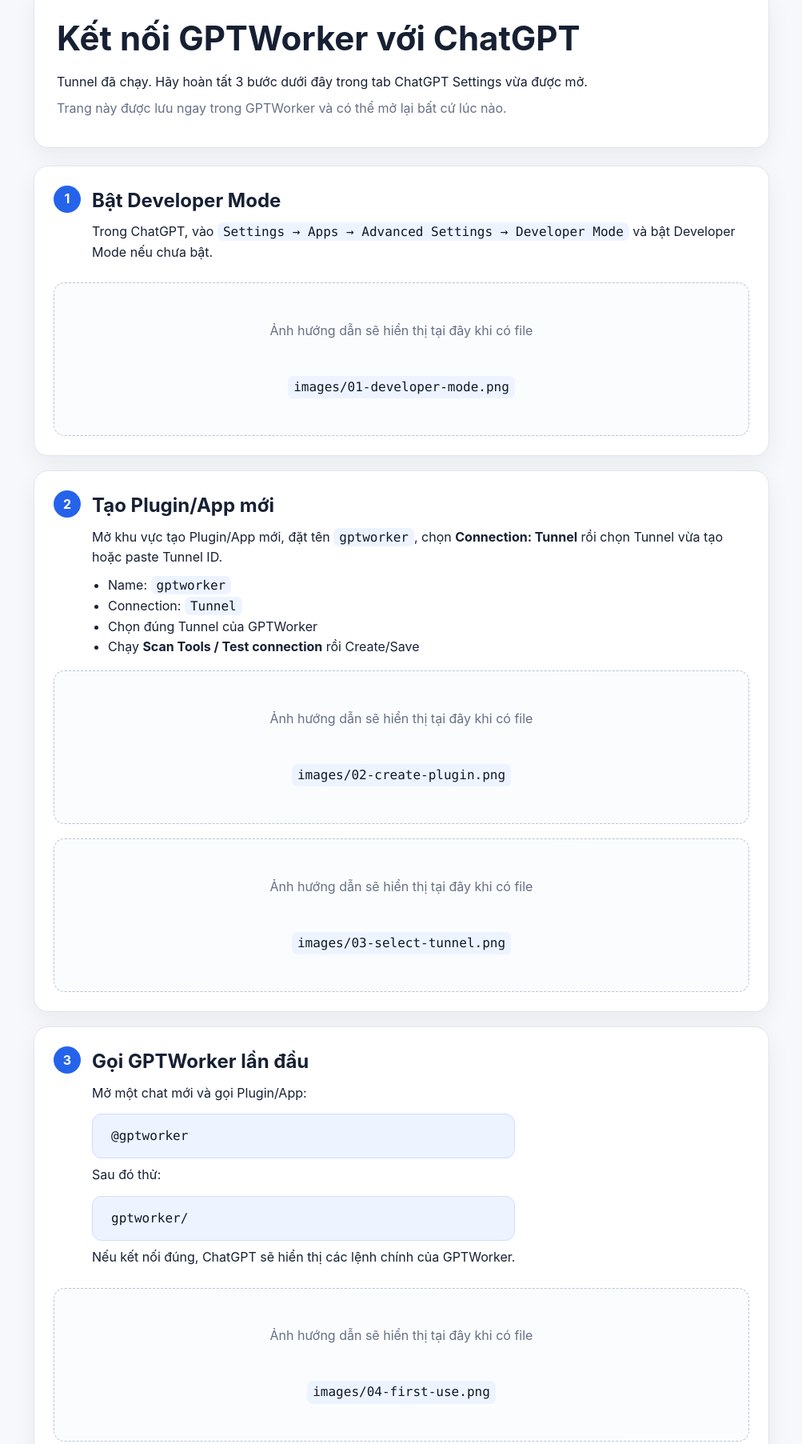
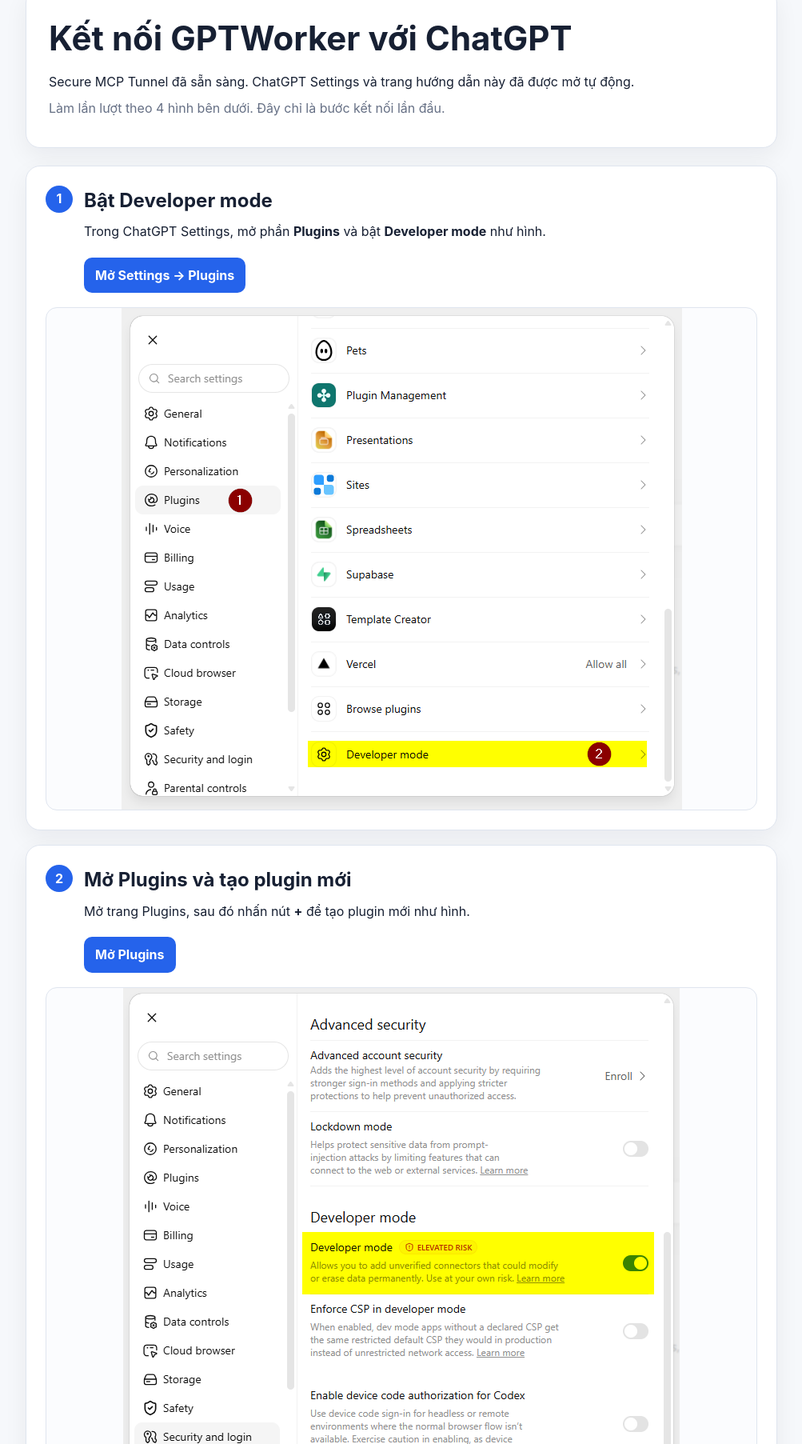
Before and after one commit to thebimhouseinfo-sudo/chatgpt-local-worker, a website: page docs/setup-guide/index.html in a window 1280 px wide. Shown: the part 54-1859 px from the top of the page at 80% size, without its empty margins (138-1141 px from the left). Drawn offline with Linux system fonts and the light colour scheme.

Commit message:
Use uploaded setup screenshots and Plugins URL (#35)
* Use uploaded setup screenshots in visual guide

* Open current ChatGPT Plugins settings after tunnel setup

* Align setup image manifest with uploaded screenshots

* Update README for current Plugins setup flow

* Preserve setup screenshot natural sizes

```diff
--- a/docs/setup-guide/index.html
+++ b/docs/setup-guide/index.html
@@ -25,7 +25,7 @@
       color: var(--text);
       line-height: 1.55;
     }
-    main { max-width: 960px; margin: 0 auto; padding: 40px 20px 72px; }
+    main { max-width: 980px; margin: 0 auto; padding: 40px 20px 72px; }
     .hero, .step, .done {
       background: var(--panel);
       border: 1px solid var(--line);
@@ -51,14 +51,30 @@
       padding: 2px 7px;
       border-radius: 7px;
     }
+    .button {
+      display: inline-block;
+      margin-top: 12px;
+      padding: 10px 14px;
+      border-radius: 10px;
+      background: var(--accent);
+      color: #fff;
+      text-decoration: none;
+      font-weight: 650;
+    }
     .shot {
       margin-top: 18px;
-      border: 1px dashed #b8c3d6;
+      border: 1px solid var(--line);
       border-radius: 14px;
       background: #fbfcfe;
       overflow: hidden;
     }
-    .shot img { width: 100%; display: block; }
+    .shot img {
+      display: block;
+      width: auto;
+      max-width: 100%;
+      height: auto;
+      margin: 0 auto;
+    }
     .shot .placeholder {
       min-height: 190px;
       display: grid;
@@ -83,23 +99,22 @@
 <main>
   <section class="hero">
     <h1>Kết nối GPTWorker với ChatGPT</h1>
-    <p>Tunnel đã chạy. Hãy hoàn tất 3 bước dưới đây trong tab ChatGPT Settings vừa được mở.</p>
-    <p class="muted">Trang này được lưu ngay trong GPTWorker và có thể mở lại bất cứ lúc nào.</p>
+    <p>Secure MCP Tunnel đã sẵn sàng. ChatGPT Settings và trang hướng dẫn này đã được mở tự động.</p>
+    <p class="muted">Làm lần lượt theo 4 hình bên dưới. Đây chỉ là bước kết nối lần đầu.</p>
   </section>
 
   <section class="step">
     <div class="step-head">
       <div class="num">1</div>
       <div>
-        <h2>Bật Developer Mode</h2>
-        <p>Trong ChatGPT, vào <span class="path">Settings → Apps → Advanced Settings → Developer Mode</span> và bật Developer Mode nếu chưa bật.</p>
+        <h2>Bật Developer mode</h2>
+        <p>Trong ChatGPT Settings, mở phần <strong>Plugins</strong> và bật <strong>Developer mode</strong> như hình.</p>
+        <a class="button" href="https://chatgpt.com/#settings/Plugins" target="_blank" rel="noreferrer">Mở Settings → Plugins</a>
       </div>
     </div>
     <div class="shot">
-      <img src="images/01-developer-mode.png" alt="Bật Developer Mode trong ChatGPT" onerror="this.style.display='none';this.nextElementSibling.style.display='grid'">
-      <div class="placeholder" style="display:none">
-        Ảnh hướng dẫn sẽ hiển thị tại đây khi có file<br><code>images/01-developer-mode.png</code>
-      </div>
+      <img src="images/1.png" alt="Bật Developer mode trong ChatGPT Settings" onerror="this.style.display='none';this.nextElementSibling.style.display='grid'">
+      <div class="placeholder" style="display:none">Không tìm thấy <code>images/1.png</code></div>
     </div>
   </section>
 
@@ -107,27 +122,14 @@
     <div class="step-head">
       <div class="num">2</div>
       <div>
-        <h2>Tạo Plugin/App mới</h2>
-        <p>Mở khu vực tạo Plugin/App mới, đặt tên <code>gptworker</code>, chọn <strong>Connection: Tunnel</strong> rồi chọn Tunnel vừa tạo hoặc paste Tunnel ID.</p>
-        <ul>
-          <li>Name: <code>gptworker</code></li>
-          <li>Connection: <code>Tunnel</code></li>
-          <li>Chọn đúng Tunnel của GPTWorker</li>
-          <li>Chạy <strong>Scan Tools / Test connection</strong> rồi Create/Save</li>
-        </ul>
+        <h2>Mở Plugins và tạo plugin mới</h2>
+        <p>Mở trang Plugins, sau đó nhấn nút <strong>+</strong> để tạo plugin mới như hình.</p>
+        <a class="button" href="https://chatgpt.com/plugins" target="_blank" rel="noreferrer">Mở Plugins</a>
       </div>
     </div>
     <div class="shot">
-      <img src="images/02-create-plugin.png" alt="Tạo Plugin hoặc App gptworker" onerror="this.style.display='none';this.nextElementSibling.style.display='grid'">
-      <div class="placeholder" style="display:none">
-        Ảnh hướng dẫn sẽ hiển thị tại đây khi có file<br><code>images/02-create-plugin.png</code>
-      </div>
-    </div>
-    <div class="shot">
-      <img src="images/03-select-tunnel.png" alt="Chọn Secure MCP Tunnel" onerror="this.style.display='none';this.nextElementSibling.style.display='grid'">
-      <div class="placeholder" style="display:none">
-        Ảnh hướng dẫn sẽ hiển thị tại đây khi có file<br><code>images/03-select-tunnel.png</code>
-      </div>
+      <img src="images/2.png" alt="Mở Plugins và nhấn nút cộng để tạo plugin mới" onerror="this.style.display='none';this.nextElementSibling.style.display='grid'">
+      <div class="placeholder" style="display:none">Không tìm thấy <code>images/2.png</code></div>
     </div>
   </section>
 
@@ -135,25 +137,43 @@
     <div class="step-head">
       <div class="num">3</div>
       <div>
-        <h2>Gọi GPTWorker lần đầu</h2>
-        <p>Mở một chat mới và gọi Plugin/App:</p>
-        <div class="callout"><code>@gptworker</code></div>
-        <p>Sau đó thử:</p>
-        <div class="callout"><code>gptworker/</code></div>
-        <p>Nếu kết nối đúng, ChatGPT sẽ hiển thị các lệnh chính của GPTWorker.</p>
+        <h2>Tạo plugin GPTWorker</h2>
+        <p>Điền thông tin theo hình và kết nối plugin với Secure MCP Tunnel vừa tạo.</p>
+        <ul>
+          <li>Name: <code>gptworker</code></li>
+          <li>Connection: <code>Tunnel</code></li>
+          <li>Chọn đúng Tunnel của GPTWorker hoặc paste Tunnel ID <code>tunnel_...</code></li>
+          <li>Chạy <strong>Scan Tools / Test connection</strong>, sau đó Create/Save</li>
+        </ul>
+        <div class="callout"><strong>Không</strong> nhập <code>http://127.0.0.1:3000/mcp</code> vào ChatGPT. MCP local được nối qua Secure MCP Tunnel.</div>
       </div>
     </div>
     <div class="shot">
-      <img src="images/04-first-use.png" alt="Gọi gptworker lần đầu trong ChatGPT" onerror="this.style.display='none';this.nextElementSibling.style.display='grid'">
-      <div class="placeholder" style="display:none">
-        Ảnh hướng dẫn sẽ hiển thị tại đây khi có file<br><code>images/04-first-use.png</code>
+      <img src="images/3.png" alt="Tạo plugin gptworker và chọn Secure MCP Tunnel" onerror="this.style.display='none';this.nextElementSibling.style.display='grid'">
+      <div class="placeholder" style="display:none">Không tìm thấy <code>images/3.png</code></div>
+    </div>
+  </section>
+
+  <section class="step">
+    <div class="step-head">
+      <div class="num">4</div>
+      <div>
+        <h2>Gọi GPTWorker lần đầu</h2>
+        <p>Mở một chat mới. Gõ <code>@gptworker</code> và chọn GPTWorker khi ChatGPT hiện plugin.</p>
+        <p>Sau khi plugin đã được gọi, thử:</p>
+        <div class="callout"><code>gptworker/</code></div>
+        <p>Nếu kết nối đúng, ChatGPT sẽ hiển thị menu lệnh của GPTWorker.</p>
       </div>
+    </div>
+    <div class="shot">
+      <img src="images/4.png" alt="Gọi gptworker lần đầu trong ChatGPT" onerror="this.style.display='none';this.nextElementSibling.style.display='grid'">
+      <div class="placeholder" style="display:none">Không tìm thấy <code>images/4.png</code></div>
     </div>
   </section>
 
   <section class="done">
     <h2>Hoàn tất</h2>
-    <p>Từ lần sau chỉ cần chạy <code>run.bat</code>, mở ChatGPT và gọi <code>@gptworker</code>.</p>
+    <p>Kết nối ChatGPT chỉ cần thiết lập một lần. Trong bản source hiện tại, dùng <code>run.bat</code> để bật lại GPTWorker khi cần test; bản desktop sau này sẽ tự chạy nền theo Windows.</p>
   </section>
 </main>
 </body>
```
Also changed, not shown: README.md, docs/setup-guide/images/README.md, 1 other file.
